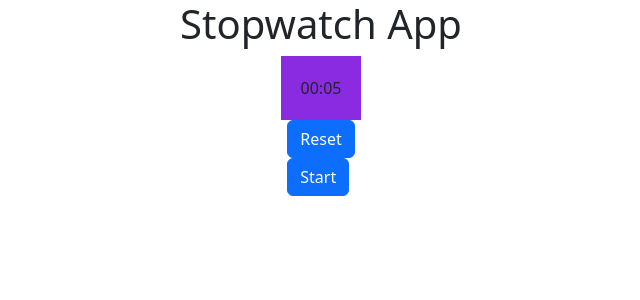
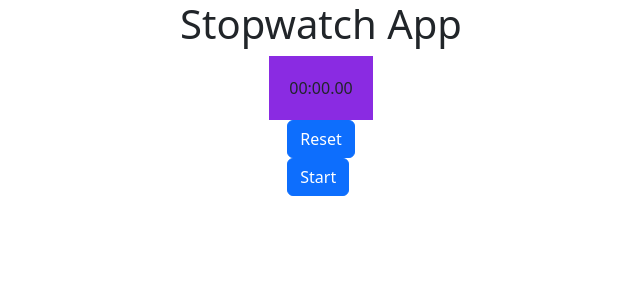
Before and after one commit to Shopify/eng-intern-assessment-react, a React app: page / in a window 1280 px wide. Shown: the top 300 px of the page, without its empty margins (319-959 px from the left). Built offline with nearby package versions, Linux system fonts and the light colour scheme.

Commit message:
Set up component interactions

```diff
--- a/src/StopWatch.tsx
+++ b/src/StopWatch.tsx
@@ -2,30 +2,60 @@ import React, { useState, useEffect } from 'react';
 import './App.css';
 import StopWatchButton from './StopWatchButton';
 
+//Component that handles all stopwatch functionality
 export default function StopWatch() {
-    const [secondsPassed,setSecondsPassed]=useState(0);
+    const [millisecondsPassed,setMillisecondsPassed]=useState(0);
+    const [paused, setPaused]=useState(true)
 
+    //useEffect hook that sets up a timer to increment secondsPassed state every second.
+    //Cleans up interval when component dismounts.
     useEffect(()=>{
-        const interval=setInterval(()=>{
-            setSecondsPassed(prevSeconds=>prevSeconds+1);
-        }, 1000);
+        let interval: NodeJS.Timer;
+
+        if(paused){
+            clearInterval(interval);
+        }
+        else{
+            interval=setInterval(()=>{
+                setMillisecondsPassed(prevMilliseconds=>prevMilliseconds+1);
+            }, 10);
+        }
 
         return () => clearInterval(interval);
     })
+    const play=()=>{
+        setPaused(false);
+    }
+    const pause=()=>{
+        setPaused(true);
+    }
+    const reset=()=>{
+        console.log("REseetting!");
+    }
+    const lap=()=>{
+        console.log("lapped!");
+    }
+
+    //Uses secondsPassed and returns it in the format 00:00.00
+    //NOTE: timer only increments "millisecondsPassed" every 10 seconds, so only 100 "millisecondsPassed" per second.
     const formatTime= () => {
-        const minutes=Math.floor(secondsPassed/60);
-        const seconds=Math.floor(secondsPassed%60);
+        const totalSecondsPassed=Math.floor(millisecondsPassed/100)
+        const minutes=Math.floor(totalSecondsPassed/60);
+        const seconds=totalSecondsPassed % 60;
 
         const paddedMinutes=minutes.toString().padStart(2,"0");
         const paddedSeconds=seconds.toString().padStart(2,"0");
-        return paddedMinutes+":"+paddedSeconds;
+        const paddedMilliseconds=(millisecondsPassed%100).toString().padStart(2,"0");
+        return paddedMinutes+":"+paddedSeconds+"."+paddedMilliseconds;
     };
     return(
         <>
             <div className="stopwatch-body">{formatTime()}</div>
             <div className="button-container">
-                <StopWatchButton text="Reset"/>
-                <StopWatchButton text="Start"/>
+
+                {paused ? <StopWatchButton onButtonClick={reset} text="Reset"/> : <StopWatchButton onButtonClick={lap} text="Lap"/>}
+                {paused ? <StopWatchButton onButtonClick={play} text="Start"/> : <StopWatchButton onButtonClick={pause} text="Stop"/>}
+
             </div>
         </>
     )
--- a/src/StopWatchButton.tsx
+++ b/src/StopWatchButton.tsx
@@ -2,11 +2,12 @@ import React from 'react'
 
 interface Props{
     text:string
+    onButtonClick: () => void;
 }
 export default function StopWatchButton(props:Props) {
     return(
         <div>
-            <button className="btn btn-primary">{props.text}</button>
+            <button onClick={props.onButtonClick} className="btn btn-primary">{props.text}</button>
         </div>
     )
 }
```
